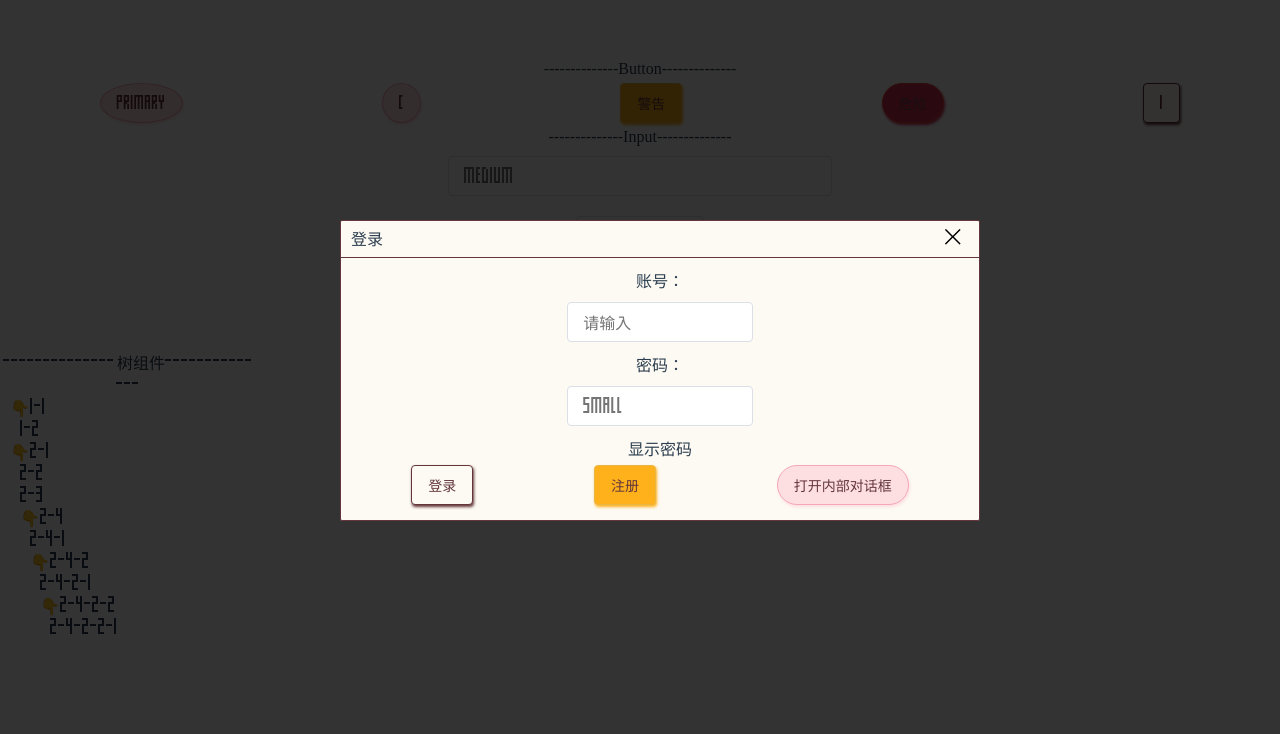
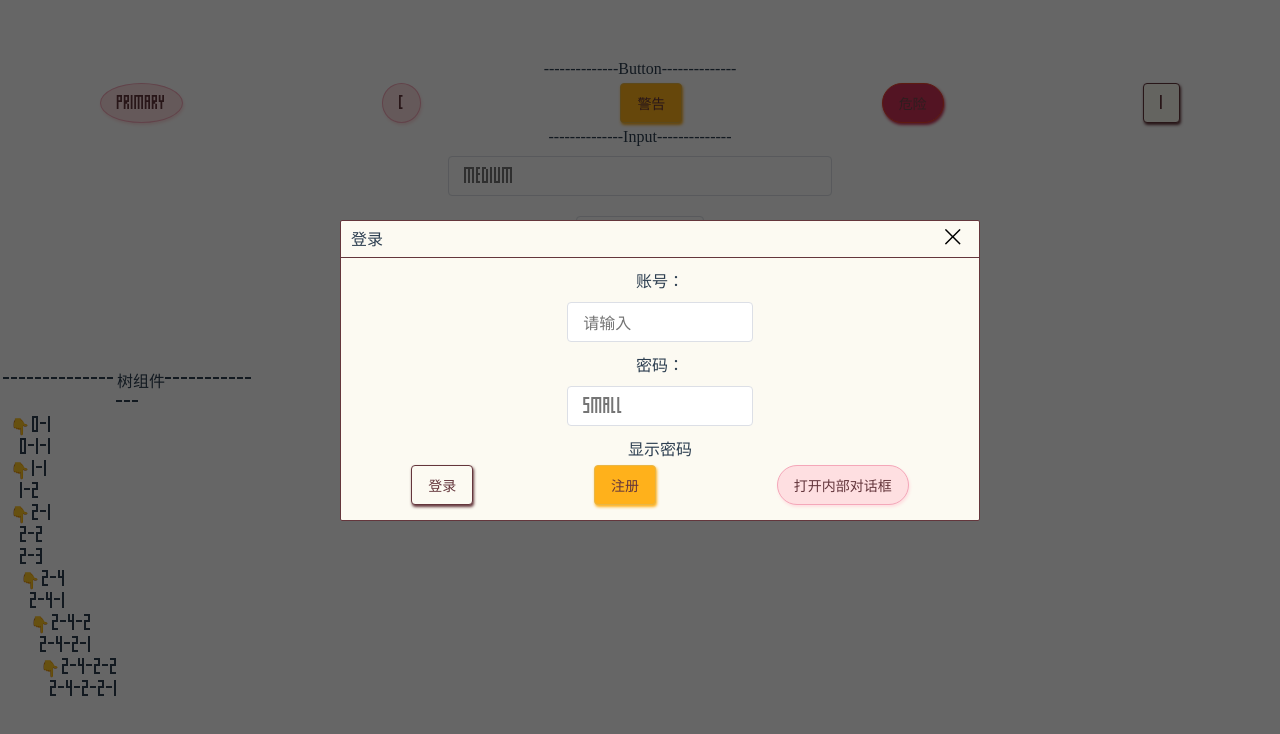
Before and after one commit to lanxisama/ycui, a Vue app: page / in a window 1280 px wide. Both pictures are taken after a click on the button "打开对话框". Shown: the top 734 px of the page. Built offline with nearby package versions, Linux system fonts and the light colour scheme; a web font is replaced by a local one.

Commit message:
dialog hide bug

```diff
--- a/packages/dialog/dialog.scss
+++ b/packages/dialog/dialog.scss
@@ -20,5 +20,21 @@
     box-sizing: border-box;
     border-radius: 2px;
     background-color: map-get($colors,'default');
-    box-shadow:0 0 0 100vw rgba(0,0,0,.8);
+    // box-shadow:0 0 0 100vw rgba(0,0,0,.8);
 }
+
+.hidebg {
+    position: absolute;
+    left: 0px;
+    top: 0px;
+    background-color: #000;
+    width: 100%;
+    /*宽度设置为100%，这样才能使隐藏背景层覆盖原页面*/
+    height: 100%;
+    filter: alpha(opacity=60);
+    /*设置透明度为60%*/
+    opacity: 0.6;
+    /*非IE浏览器下设置透明度为60%*/
+    // display: none;
+    z-Index: 2;
+}
--- a/packages/dialog/dialog.vue
+++ b/packages/dialog/dialog.vue
@@ -1,47 +1,58 @@
 <template>
-    <div class="dialog"
-    v-if="visible"
-    >
+  <div v-if="visible">
+    <div class="dialog">
       <div class="d-flex">
         <div class="mx" style="margin-top:5px">
           <slot name="head"></slot>
         </div>
         <div class="close mx" @click="close()">
-                <svg t="1597048483431" class="icon" viewBox="0 0 1024 1024" version="1.1" xmlns="http://www.w3.org/2000/svg" p-id="10230" width="32" height="32"><path d="M504.224 470.288l207.84-207.84a16 16 0 0 1 22.608 0l11.328 11.328a16 16 0 0 1 0 22.624l-207.84 207.824 207.84 207.84a16 16 0 0 1 0 22.608l-11.328 11.328a16 16 0 0 1-22.624 0l-207.824-207.84-207.84 207.84a16 16 0 0 1-22.608 0l-11.328-11.328a16 16 0 0 1 0-22.624l207.84-207.824-207.84-207.84a16 16 0 0 1 0-22.608l11.328-11.328a16 16 0 0 1 22.624 0l207.824 207.84z" p-id="10231" data-spm-anchor-id="a313x.7781069.0.i1" class="selected"></path></svg>
+          <svg
+            t="1597048483431"
+            class="icon"
+            viewBox="0 0 1024 1024"
+            version="1.1"
+            xmlns="http://www.w3.org/2000/svg"
+            p-id="10230"
+            width="32"
+            height="32"
+          >
+            <path
+              d="M504.224 470.288l207.84-207.84a16 16 0 0 1 22.608 0l11.328 11.328a16 16 0 0 1 0 22.624l-207.84 207.824 207.84 207.84a16 16 0 0 1 0 22.608l-11.328 11.328a16 16 0 0 1-22.624 0l-207.824-207.84-207.84 207.84a16 16 0 0 1-22.608 0l-11.328-11.328a16 16 0 0 1 0-22.624l207.84-207.824-207.84-207.84a16 16 0 0 1 0-22.608l11.328-11.328a16 16 0 0 1 22.624 0l207.824 207.84z"
+              p-id="10231"
+              data-spm-anchor-id="a313x.7781069.0.i1"
+              class="selected"
+            />
+          </svg>
         </div>
       </div>
       <div class="bottom"></div>
-        <slot name="container">
-        </slot>
+      <slot name="container"></slot>
+    </div>
+    <div ref="hide" class="hidebg"></div>
   </div>
 </template>
 
 <script>
-
 export default {
-    name:'Dialog',
-    props:{
-        visible:{
-            type:Boolean,
-            default:false
-        }
+  name: "Dialog",
+  props: {
+    visible: {
+      type: Boolean,
+      default: false,
     },
-    data(){
-        return {
-
-        }
   },
-    watch:{
+  data() {
+    return {};
   },
-    methods:{
-        close(){
-             this.$emit('update:visible', false);
-             console.log(this.visible)
-        }
-    }
-}
+  watch: {},
+  methods: {
+    close() {
+      this.$emit("update:visible", false);
+    },
+  },
+};
 </script>
 
 <style lang="scss">
-    @import './dialog';
+@import "./dialog";
 </style>
--- a/packages/tree/tree.vue
+++ b/packages/tree/tree.vue
@@ -1,5 +1,5 @@
 <template>
-  <div id="treeNode">
+  <div id="treeNode" onselectstart="return false;">
 
   </div>
 </template>
@@ -62,10 +62,10 @@ export default {
     // transition: transform .3s ease-in-out;
 }
 .yc-tree--close::before{
-  content:"👉"
+  content:"👉 "
 }
 .yc-tree--open::before{
-  content:"👇";
+  content:"👇 ";
 }
 .yc-tree--leaf::before{
   content:" ";
--- a/packages/tree/treeNode.js
+++ b/packages/tree/treeNode.js
@@ -44,7 +44,7 @@ export default class treeNode {
             display:inline-block;
             text-align: left;
             padding-left:10px;
-            background:white;`
+            background: transparent;`
         treenode.innerText = this.label
         treenode.setAttribute('status','unfold')
 
--- a/src/App.vue
+++ b/src/App.vue
@@ -73,6 +73,14 @@ export default {
       Visible: false,
       Visible1: false,
       treeNode: [
+        {
+          label:"0-1",
+          children:[
+            {
+              label:"0-1-1"
+            }
+          ]
+        },
         {
           label: "1-1",
           children: [
```
Lines whose indentation alone changed are shown as unchanged.
